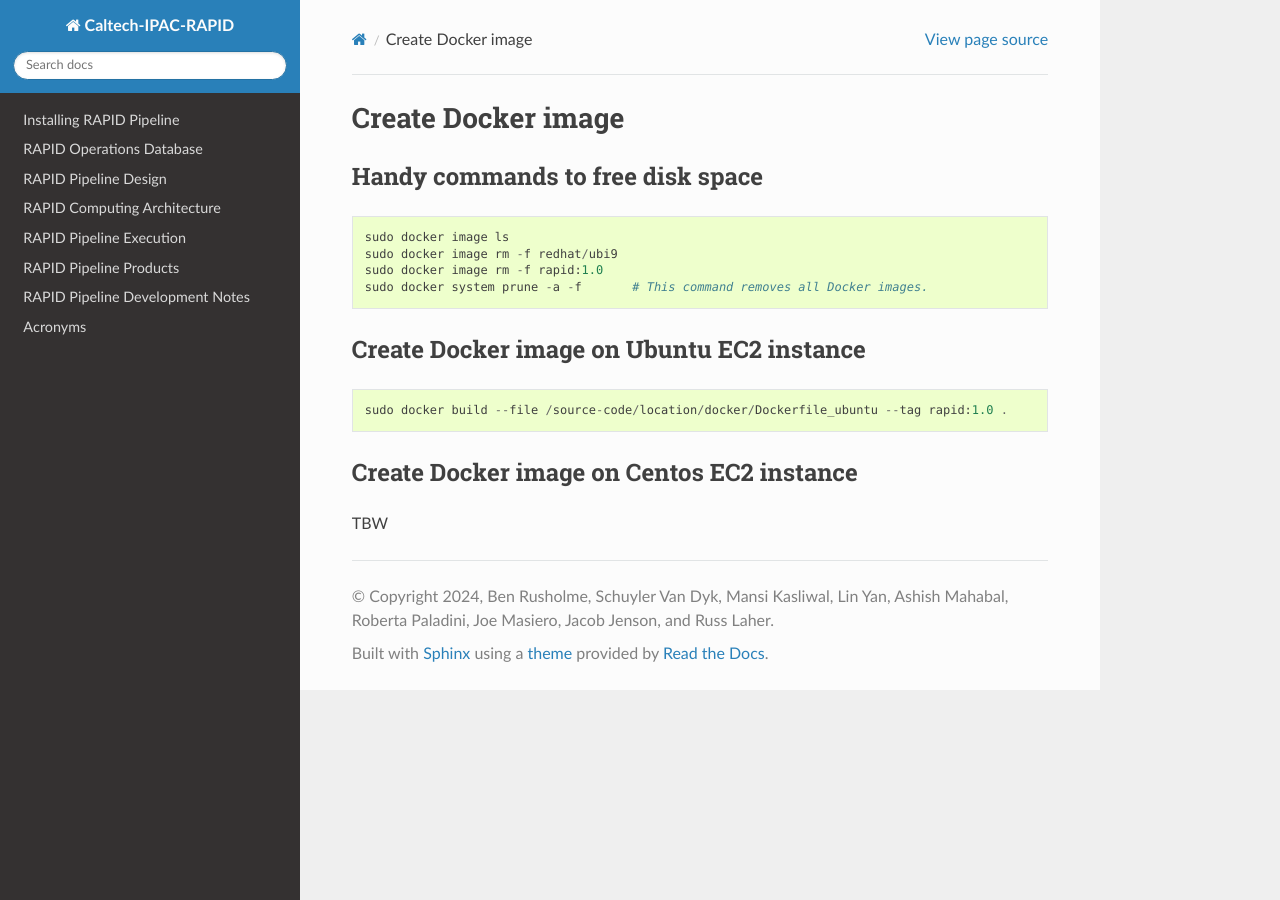
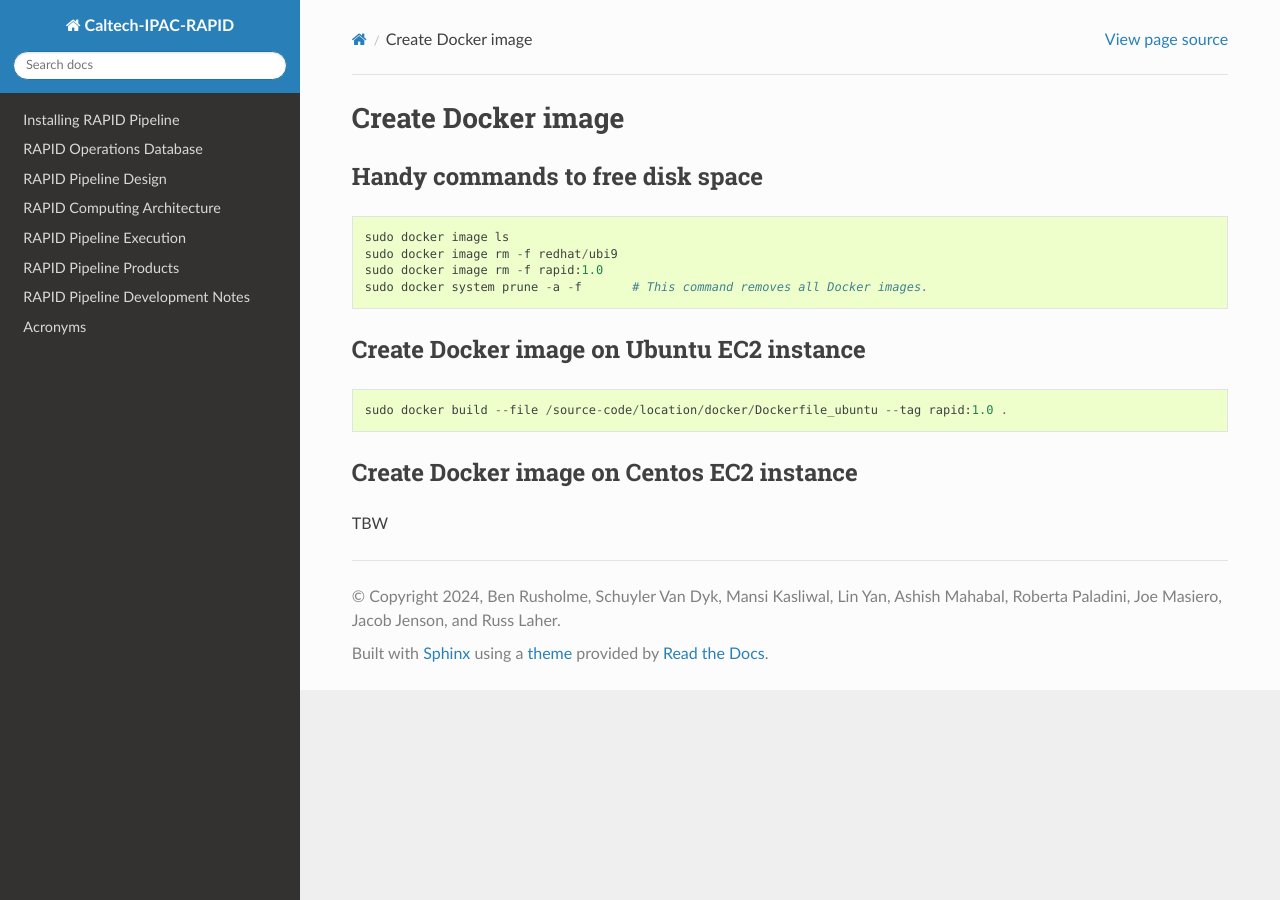
Before and after one commit to Caltech-IPAC/rapid, a Sphinx documentation site: the page built from docs/source/install/docker_image.rst, in a window 1280 px wide. Built offline with Sphinx 7.4.7 and the Read the Docs theme 3.1.0, drawn with Linux system fonts in a browser that asks for light colours; formulas are drawn with MathJax 3.

Commit message:
New location for custom.css

```diff
--- /dev/null
+++ b/docs/source/_static/css/custom.css
@@ -0,0 +1,24 @@
+.wy-table-responsive table td, .wy-table-responsive table th {
+    white-space: normal;
+}
+
+col:nth-child(1) {
+  width: 200px;
+}
+
+col:nth-child(2) {
+  width: 300px;
+}
+
+
+/* Increase the maximum width of content area */
+.wy-nav-content {
+    max-width: 2800px; /* Adjust as needed */
+}
+
+/* Adjust code block/pre width and wrapping */
+div.highlight pre {
+    max-width: 2800px; /* Set desired width */
+    white-space: pre-wrap; /* Allows line wrapping if you prefer */
+    overflow: auto; /* Ensures horizontal scrolling if content overflows */
+}
--- a/docs/source/conf.py
+++ b/docs/source/conf.py
@@ -64,4 +64,6 @@ html_theme = 'sphinx_rtd_theme'
 # relative to this directory. They are copied after the builtin static files,
 # so a file named "default.css" will overwrite the builtin "default.css".
 html_static_path = ['_static']
-html_css_files = ["custom.css"]
+html_css_files = [
+    'css/custom.css',
+]
```
